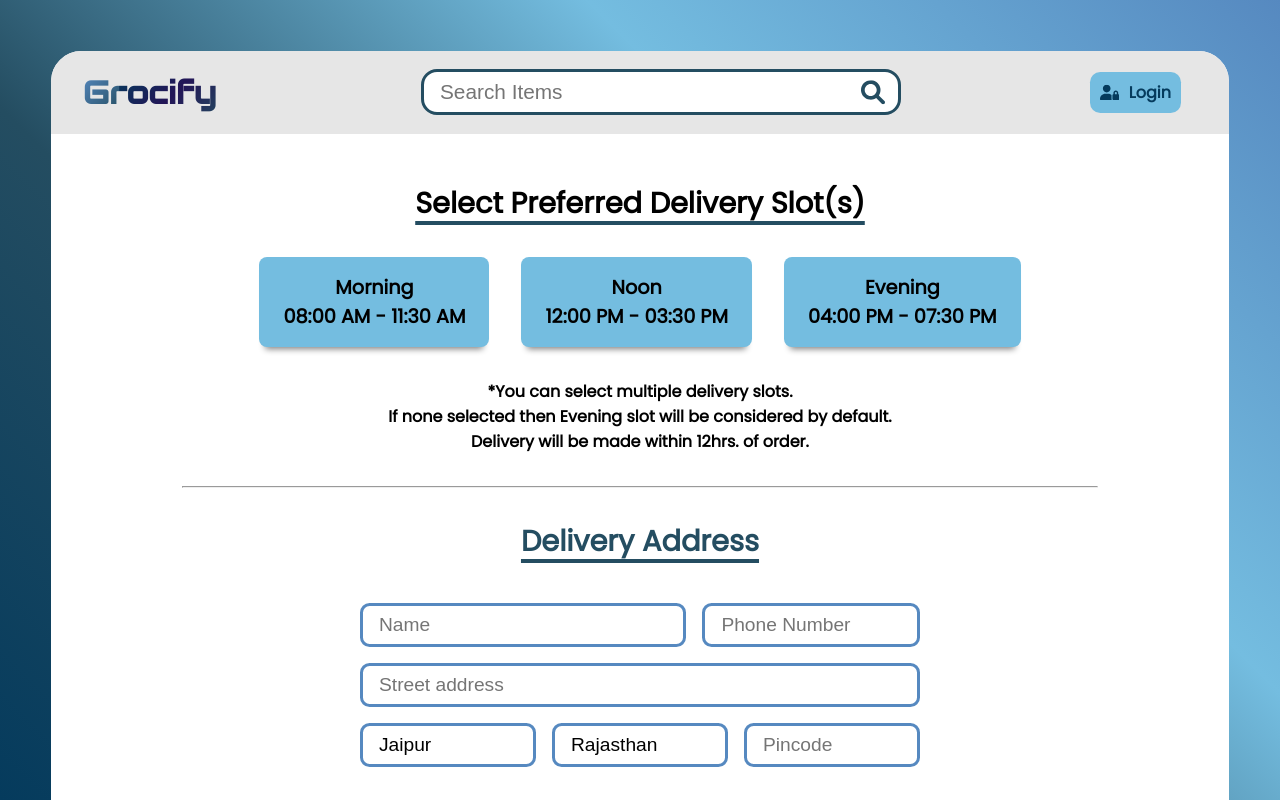
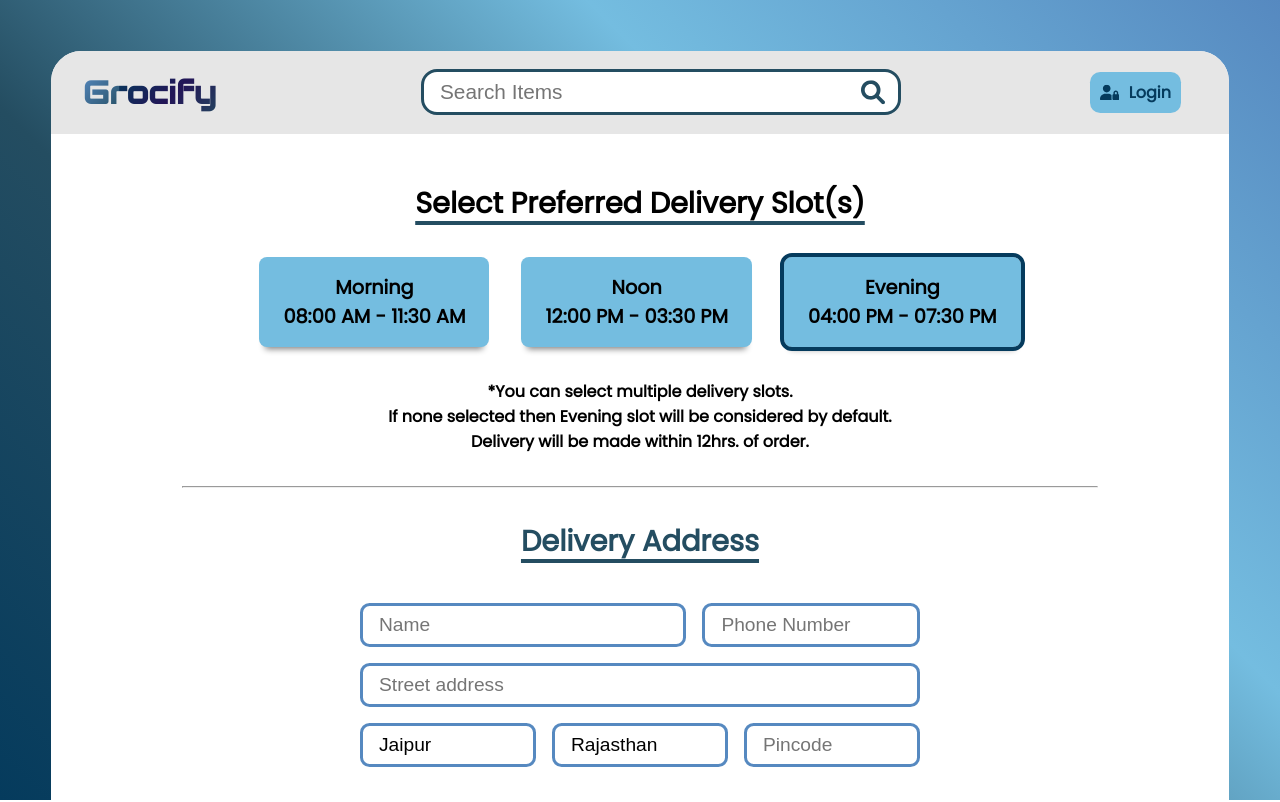
Before and after one commit to void-lucifer/Grocify, a React (Create React App) app in the folder frontend/: page /place-order in a window 1280 px wide. Shown: the top 802 px of the page. Built offline with nearby package versions, Linux system fonts and the light colour scheme; no server answers.

Commit message:
Update PlaceOrder.js

```diff
--- a/frontend/src/Views/PlaceOrder.js
+++ b/frontend/src/Views/PlaceOrder.js
@@ -54,7 +54,7 @@ function PlaceOrder() {
                         <br />
                         <span>12:00 PM - 03:30 PM</span>
                     </div>
-                    <div className="slot-card heading grocify-button-primary text-center" id="evening" onClick={() => selectSlot("evening")}>
+                    <div className="slot-card heading grocify-button-primary text-center active" id="evening" onClick={() => selectSlot("evening")}>
                         <span>Evening</span>
                         <br />
                         <span>04:00 PM - 07:30 PM</span>
```
